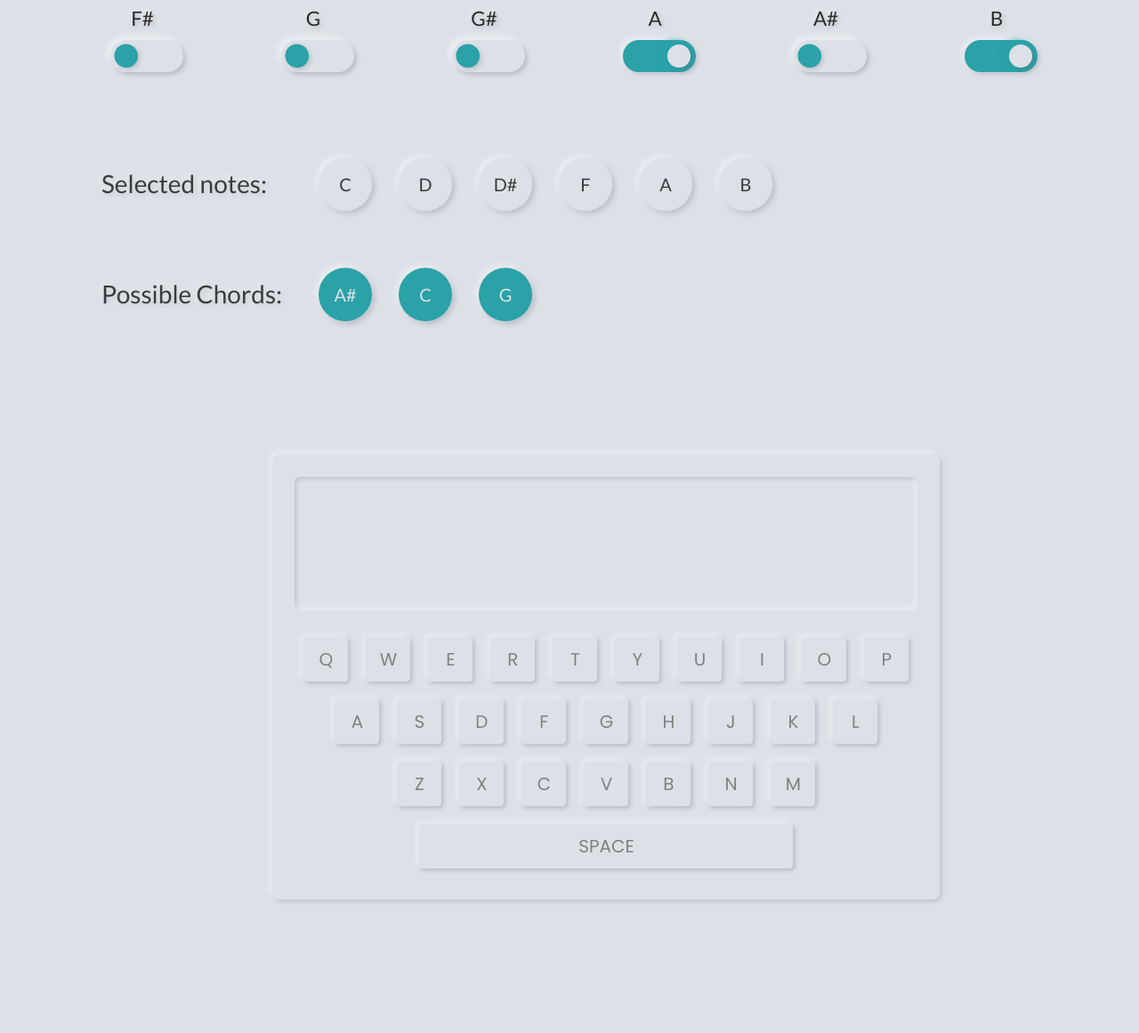
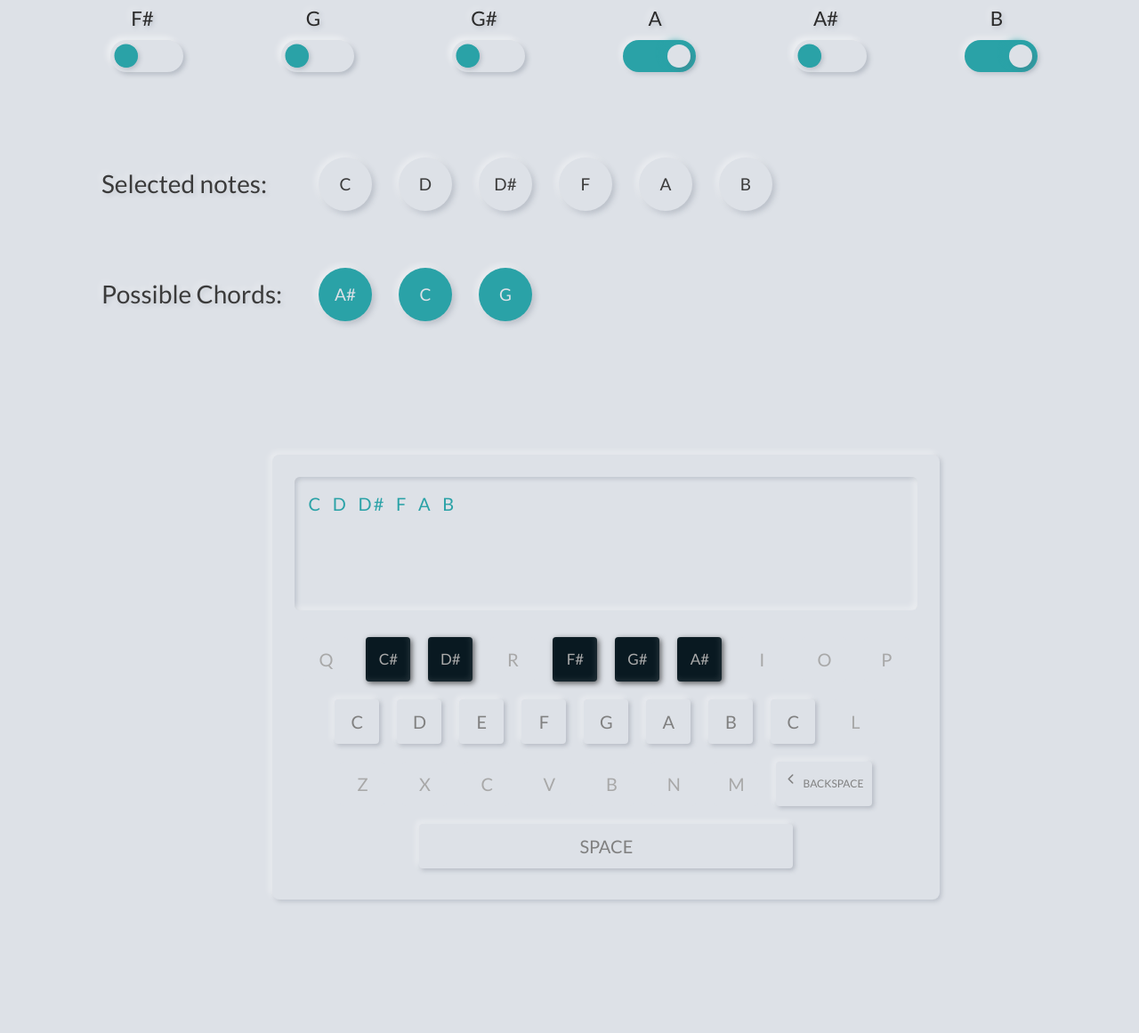
Before and after one commit to Pushpit07/Harmony, a Django app: page / in a window 1280 px wide. Shown: the part 354-1515 px from the top of the page at 89% size. Run offline with Django 3.2, Linux system fonts and the light colour scheme; some libraries are stand-ins or nearby versions.

Commit message:
Keyboard display value changes dynamically based on the toggle buttons
Signed-off-by: Pushpit <pushpit07@gmail.com>

```diff
--- a/notes/views.py
+++ b/notes/views.py
@@ -16,15 +16,15 @@ def getNotes(request):
         "A": ['A', 'B', 'C#', 'D', 'E', 'F#', 'G#', 'A'],
         "A#": ['A#', 'C', 'D', 'D#', 'F', 'G', 'A', 'A#'],
         "B": ['B', 'C#', 'D#', 'E', 'F#', 'G#', 'A#', 'B'],
-        "C": ['C', 'D', 'E', 'F', 'G', 'A', 'B'],
+        "C": ['C', 'D', 'E', 'F', 'G', 'A', 'B', 'C'],
         "C#": ['C#', 'D#', 'F', 'F#', 'G#', 'A#', 'C', 'C#'],
         "D": ['D', 'E', 'F#', 'G', 'A', 'B', 'C#', 'D'],
-        "D#": ['D#', 'F', 'G', 'G#', 'A#', 'C', 'D'],
-        "E": ['E', 'F#', 'G#', 'A', 'B', 'C#', 'D#'],
-        "F": ['F', 'G', 'A', 'A#', 'C', 'D', 'E'],
-        "F#": ['F#', 'G#', 'A#', 'B', 'C#', 'D#', 'F'],
-        "G": ['G', 'A', 'B', 'C', 'D', 'E', 'F'],
-        "G#": ['G#', 'A#', 'C', 'C#', 'D#', 'F', 'G']
+        "D#": ['D#', 'F', 'G', 'G#', 'A#', 'C', 'D', 'D#'],
+        "E": ['E', 'F#', 'G#', 'A', 'B', 'C#', 'D#', 'E'],
+        "F": ['F', 'G', 'A', 'A#', 'C', 'D', 'E', 'F'],
+        "F#": ['F#', 'G#', 'A#', 'B', 'C#', 'D#', 'F', 'F#'],
+        "G": ['G', 'A', 'B', 'C', 'D', 'E', 'F#', 'G'],
+        "G#": ['G#', 'A#', 'C', 'C#', 'D#', 'F', 'G', 'G#']
     }
 
     matched_notes_count = {
--- a/static/home.css
+++ b/static/home.css
@@ -1,5 +1,6 @@
 @import url("https://fonts.googleapis.com/css2?family=Poppins:ital,wght@0,100;0,200;0,300;0,400;0,500;0,600;0,700;0,800;0,900;1,100;1,200;1,300;1,400;1,500;1,600;1,700;1,800;1,900&display=swap");
 @import url("https://fonts.googleapis.com/css2?family=Lato:ital,wght@0,100;0,300;0,400;0,700;0,900;1,100;1,300;1,400;1,700&display=swap");
+@import url("https://fonts.googleapis.com/css2?family=Nunito+Sans:ital,wght@0,200;0,300;0,400;0,600;0,700;0,800;0,900;1,200;1,300;1,400;1,600;1,700;1,800;1,900&display=swap");
 
 * {
 	margin: 0;
@@ -10,6 +11,7 @@
 
 :root {
 	/* --theme-color: #3498db; */
+	/* --theme-color: #4f47b3; */
 	--theme-color: #2aa2a7;
 	--theme-background: #dde1e7;
 }
@@ -140,7 +142,7 @@ input:checked + .slider:before {
 		inset 0px 0px 0px 0px #0001; */
 	box-shadow: -3px -3px 7px #ffffff73, 3px 3px 6px rgba(94, 104, 121, 0.288);
 	transition: box-shadow 0.6 cubic-bezier(0.79, 0.21, 0.06, 0.81);
-	font-size: 20px;
+	font-size: 19px;
 	text-decoration: none;
 	margin-right: 30px;
 }
@@ -162,6 +164,7 @@ input:checked + .slider:before {
 }
 
 .selected_note_box:hover {
+	font-size: 18px;
 	box-shadow: 2px 2px 4px 0px rgba(255, 255, 255, 0.5), -2px -2px 4px 0px rgba(116, 125, 136, 0.2),
 		inset -2px -2px 4px 0px rgba(255, 255, 255, 0.3), inset 2px 2px 4px 0px rgba(116, 125, 136, 0.3);
 }
@@ -218,6 +221,7 @@ input:checked + .slider:before {
 }
 
 .wrapper .keys input {
+	font-family: "Lato", sans-serif;
 	height: 50px;
 	min-width: 50px;
 	padding: 10px;
@@ -230,6 +234,34 @@ input:checked + .slider:before {
 	text-transform: uppercase;
 	background: var(--theme-background);
 	box-shadow: -3px -3px 7px #ffffff73, 2px 2px 5px rgba(94, 104, 121, 0.358);
+}
+
+.disabled_key {
+	box-shadow: none !important;
+	color: rgb(168, 168, 168) !important;
+}
+
+.disabled_key:active {
+	font-size: 20px !important;
+}
+
+.sharp_note_key {
+	font-size: 17px !important;
+	background: #091921 !important;
+	color: rgb(170, 170, 170) !important;
+	box-shadow: inset -2px -2px 6px rgba(255, 255, 255, 0.1), 2px 2px 6px rgba(0, 0, 0, 0.6) !important;
+}
+
+.sharp_note_key:active {
+	font-size: 16px !important;
+	color: var(--theme-color) !important;
+	box-shadow: -4px -4px 10px rgba(255, 255, 255, 0.05), 2px 2px 10px rgba(0, 0, 0, 0.4) !important;
+}
+
+.sharp_note_key_pressed {
+	font-size: 16.5px !important;
+	color: var(--theme-color) !important;
+	box-shadow: -4px -4px 10px rgba(255, 255, 255, 0.05), 2px 2px 10px rgba(0, 0, 0, 0.4) !important;
 }
 
 .backspace {
@@ -249,7 +281,7 @@ input:checked + .slider:before {
 .left_arrow {
 	color: grey;
 	position: absolute !important;
-	margin-top: 27px !important;
+	margin-top: 29.2px !important;
 	margin-left: 23px;
 }
 
--- a/templates/home.html
+++ b/templates/home.html
@@ -285,7 +285,16 @@
 		<div class="container">
 			<form class="wrapper" name="form">
 				<div class="display">
-					<textarea name="textarea" cols="30" rows="10" spellcheck="false"></textarea>
+					<textarea
+						name="textarea"
+						cols="30"
+						id="test"
+						rows="10"
+						spellcheck="false"
+						onfocus="this.value = this.value"
+					>
+C  D  D#  F  A  B  </textarea
+					>
 				</div>
 
 				{% comment %}
@@ -315,36 +324,47 @@
 				{% endcomment %}
 
 				<div class="keys">
-					<input type="button" id="q" value="q" name="q" onclick="disp(q.value)" />
-					<input type="button" id="w" value="w" name="w" onclick="disp(w.value)" />
-					<input type="button" id="e" value="e" name="e" onclick="disp(e.value)" />
-					<input type="button" id="r" value="r" name="r" onclick="disp(r.value)" />
-					<input type="button" id="t" value="t" name="t" onclick="disp(t.value)" />
-					<input type="button" id="y" value="y" name="y" onclick="disp(y.value)" />
-					<input type="button" id="u" value="u" name="u" onclick="disp(u.value)" />
-					<input type="button" id="i" value="i" name="i" onclick="disp(i.value)" />
-					<input type="button" id="o" value="o" name="o" onclick="disp(o.value)" />
-					<input type="button" id="p" value="p" name="p" onclick="disp(p.value)" />
+					<input type="button" id="q" value="q" name="q" class="disabled_key" />
+					<input type="button" id="w" value="C#" name="w" onclick="disp(w.value)" class="sharp_note_key" />
+					<input type="button" id="e" value="D#" name="e" onclick="disp(e.value)" class="sharp_note_key" />
+					<input type="button" id="r" value="r" name="r" class="disabled_key" />
+					<input type="button" id="t" value="F#" name="t" onclick="disp(t.value)" class="sharp_note_key" />
+					<input type="button" id="y" value="G#" name="y" onclick="disp(y.value)" class="sharp_note_key" />
+					<input type="button" id="u" value="A#" name="u" onclick="disp(u.value)" class="sharp_note_key" />
+					<input type="button" id="i" value="i" name="i" class="disabled_key" />
+					<input type="button" id="o" value="o" name="o" class="disabled_key" />
+					<input type="button" id="p" value="p" name="p" class="disabled_key" />
 				</div>
 				<div class="keys">
-					<input type="button" id="a" value="a" name="a" onclick="disp(a.value)" />
-					<input type="button" id="s" value="s" name="s" onclick="disp(s.value)" />
-					<input type="button" id="d" value="d" name="d" onclick="disp(d.value)" />
-					<input type="button" id="f" value="f" name="f" onclick="disp(f.value)" />
-					<input type="button" id="g" value="g" name="g" onclick="disp(g.value)" />
-					<input type="button" id="h" value="h" name="h" onclick="disp(h.value)" />
-					<input type="button" id="j" value="j" name="j" onclick="disp(j.value)" />
-					<input type="button" id="k" value="k" name="k" onclick="disp(k.value)" />
-					<input type="button" id="l" value="l" name="l" onclick="disp(l.value)" />
+					<input type="button" id="a" value="C" name="a" onclick="disp(a.value)" />
+					<input type="button" id="s" value="D" name="s" onclick="disp(s.value)" />
+					<input type="button" id="d" value="E" name="d" onclick="disp(d.value)" />
+					<input type="button" id="f" value="F" name="f" onclick="disp(f.value)" />
+					<input type="button" id="g" value="G" name="g" onclick="disp(g.value)" />
+					<input type="button" id="h" value="A" name="h" onclick="disp(h.value)" />
+					<input type="button" id="j" value="B" name="j" onclick="disp(j.value)" />
+					<input type="button" id="k" value="C" name="k" onclick="disp(k.value)" />
+					<input type="button" id="l" value="l" name="l" class="disabled_key" />
 				</div>
 				<div class="keys">
-					<input type="button" id="z" value="z" name="z" onclick="disp(z.value)" />
-					<input type="button" id="x" value="x" name="x" onclick="disp(x.value)" />
-					<input type="button" id="c" value="c" name="c" onclick="disp(c.value)" />
-					<input type="button" id="v" value="v" name="v" onclick="disp(v.value)" />
-					<input type="button" id="b" value="b" name="b" onclick="disp(b.value)" />
-					<input type="button" id="n" value="n" name="n" onclick="disp(n.value)" />
-					<input type="button" id="m" value="m" name="m" onclick="disp(m.value)" />
+					<input type="button" id="z" value="z" name="z" class="disabled_key" />
+					<input type="button" id="x" value="x" name="x" class="disabled_key" />
+					<input type="button" id="c" value="c" name="c" class="disabled_key" />
+					<input type="button" id="v" value="v" name="v" class="disabled_key" />
+					<input type="button" id="b" value="b" name="b" class="disabled_key" />
+					<input type="button" id="n" value="n" name="n" class="disabled_key" />
+					<input type="button" id="m" value="m" name="m" class="disabled_key" />
+					<span>
+						<i id="back_arrow" class="fas fa-chevron-left fa-xs left_arrow"></i>
+						<input
+							type="button"
+							class="backspace"
+							id="Backspace"
+							value="Backspace"
+							name="Backspace"
+							onclick="disp(Backspace.value)"
+						/>
+					</span>
 				</div>
 				<div class="keys">
 					<input type="button" id="space" value="space" />
```
Also changed, not shown: static/home.js (+31 -4 lines).
